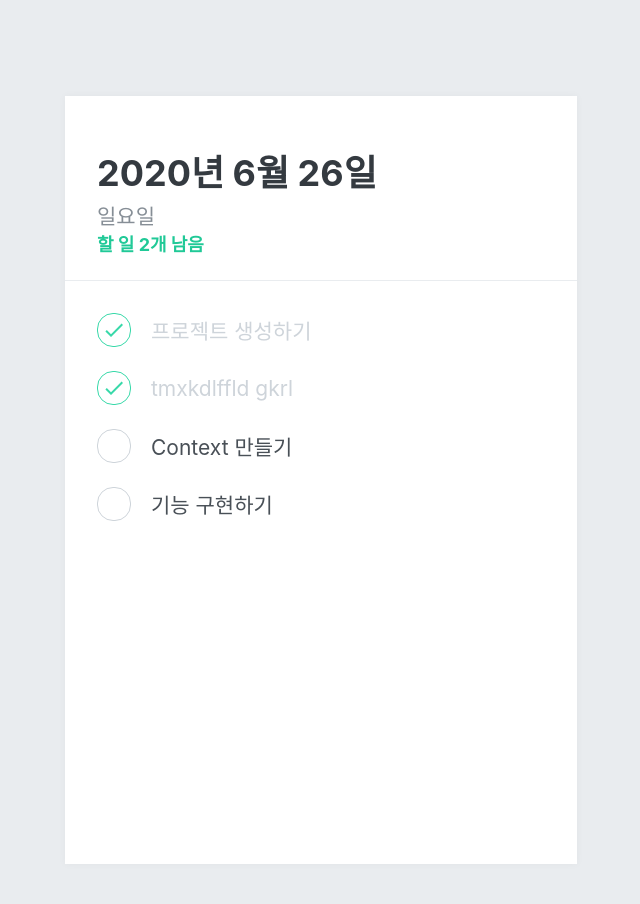
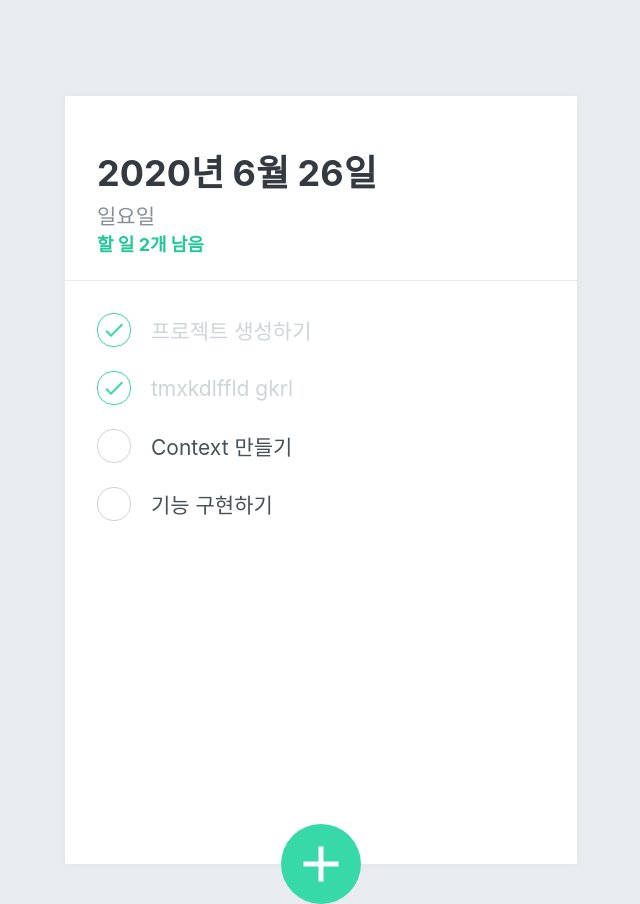
Before and after one commit to bellin83/react-todolist, a React (Create React App) app: page / in a window 1280 px wide. Shown: the whole page, without its empty margins (319-959 px from the left). Built offline with nearby package versions, Linux system fonts and the light colour scheme.

Commit message:
add TodoCreate.js

```diff
--- a/src/App.js
+++ b/src/App.js
@@ -3,6 +3,7 @@
 import TodoTemplate from './components/TodoTemplate';
 import TodoHead from './components/TodoHead';
 import TodoList from './components/TodoList';
+import TodoCreate from './components/TodoCreate';
 
 const GlobalStyle = createGlobalStyle`
   body {
@@ -17,6 +18,7 @@
       <TodoTemplate>
         <TodoHead />
         <TodoList />
+        <TodoCreate />
       </TodoTemplate>
     </>
   );
--- /dev/null
+++ b/src/components/TodoCreate.js
@@ -0,0 +1,95 @@
+import React, { useState } from 'react';
+import styled, { css } from 'styled-components';
+import { MdAdd } from 'react-icons/md';
+
+const CircleButton = styled.button`
+    background: #38d9a9;
+    &:hover {
+        background: #63e6be;
+    }
+    &:active {
+        background: #20c997;
+    }
+
+    z-index: 5;
+    cursor: pointer;
+    width: 80px;
+    height: 80px;
+    display: flex;
+    align-items: center;
+    justify-content: center;
+
+    position: absolute;
+    left: 50%;
+    bottom: 0px;
+    transform: translate(-50%, 50%);
+
+    font-size: 60px;
+    color: white;
+    border-radius: 40px;
+
+    border: none;
+    outline: none;
+
+    transition: 0.125s all ease-in;
+
+    // open이 true이면
+    ${props => props.open && css`
+        background: #ff6b6b;
+        &:hover {
+            background: #ff8787;
+        }
+        &:active {
+            background: #fa5252
+        }
+        transform: translate(-50%, 50%) rotate(45deg);
+    `}
+`;
+
+const InsertFormPositioner = styled.div`
+    width: 100%;
+    bottom: 0;
+    left: 0;
+    position: absolute;
+`;
+
+const InsertForm = styled.div`
+    background: #f8f9fa;
+    padding: 32px;
+    padding-bottom: 72px;
+    border-bottom-left-radius: 16px;
+    border-bottom-right-radius: 16px;
+    border-top: 1px solid #e9ecef;
+`;
+
+const Input = styled.input`
+    padding: 12px;
+    border-radius: 4px;
+    border: 1px solid #dee2e6;
+    width: 100%;
+    outline: none;
+    font-size: 18px;
+    box-sizing: border-box;
+`;
+
+function TodoCreate() {
+    const [open, setOpen] = useState(false);
+    const onToggle = () => setOpen(!open);
+
+    return (
+        <>
+        {open && (
+            <InsertFormPositioner>
+                <InsertForm>
+                    <Input placeholder="할 일을 입력 후, Enter를 누르세요" autoFocus />
+                </InsertForm>
+            </InsertFormPositioner>
+        )}
+        <CircleButton onClick={onToggle} open={open}>
+            <MdAdd />
+        </CircleButton>
+        </>
+    );
+}
+
+export default TodoCreate;
```
